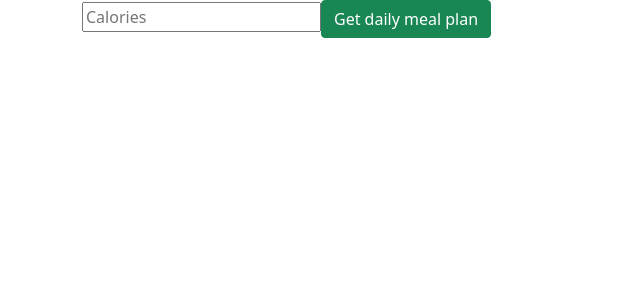
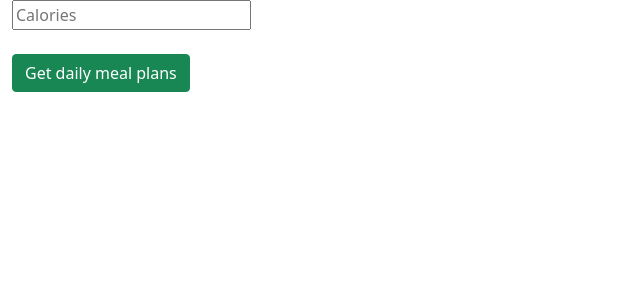
Before and after one commit to bhankymyk/Calorie-meal-planner, a React (Create React App) app: page / in a window 1280 px wide. Shown: the top 300 px of the page, without its empty margins (0-640 px from the left). Built offline with nearby package versions, Linux system fonts and the light colour scheme.

Commit message:
display in col partially resolved

```diff
--- a/src/App.css
+++ /dev/null
@@ -1,3 +0,0 @@
-.App {
-;
-}
--- a/src/App.js
+++ b/src/App.js
@@ -27,18 +27,16 @@ function App() {
 
 
   return (
-    <Container>
+    <Container fluid>
 <Row>
-<div className="App">
       <div className="main">
-        <input type="number" placeholder="Calories" onChange={handleChange}/>
+        <input type="number" placeholder="Calories" onChange={handleChange}/> <br/> <br/>
       <Button onClick={getMealData} className="btn btn-success btn-block" >
-Get daily meal plan
+Get daily meal plans
       </Button>
       </div>
-      {mealData && <MealList mealData={mealData} />}
-      </div>
-  </Row>
+      </Row>
+        {mealData && <MealList mealData={mealData} />}
     </Container>
   );
 }
--- a/src/Component/Meal.jsx
+++ b/src/Component/Meal.jsx
@@ -18,7 +18,7 @@ export default function Meal({ meal }) {
 
 
   return (
-        <div className="mr-3 col-sm-6 col-md-4">
+        <div className="mealmains">
             <h1>{meal.title} </h1>
             <img src={imageUrl} alt="recipe"/>
             <ul>
--- a/src/Component/MealList.jsx
+++ b/src/Component/MealList.jsx
@@ -5,7 +5,7 @@ export default function MealList({ mealData }) {
     const nutrients = mealData.nutrients;
 
     return (
-    <div className="mr-3 col-sm-6 col-md-4">
+    <div className="">
         <div className='mealmain'>
             <h1>Macros</h1>
             <ul>
@@ -16,11 +16,11 @@ export default function MealList({ mealData }) {
             </ul>
         </div>
 
-        <section>
+        <div className="foods d-flex justify-content-between">
             {mealData.meals.map((meal) => {
                 return <Meal key={meal.id} meal={meal} />
             })}
-        </section>
+        </div>
     </div>
   );
 }
--- a/src/index.css
+++ b/src/index.css
@@ -1,13 +1,29 @@
 body {
-  margin: 0;
-  font-family: -apple-system, BlinkMacSystemFont, 'Segoe UI', 'Roboto', 'Oxygen',
+  margin: 0 !important;
+  padding: 0 !important;
+  box-sizing: border-box !important;
+  /* font-family: -apple-system, BlinkMacSystemFont, 'Segoe UI', 'Roboto', 'Oxygen',
     'Ubuntu', 'Cantarell', 'Fira Sans', 'Droid Sans', 'Helvetica Neue',
     sans-serif;
   -webkit-font-smoothing: antialiased;
-  -moz-osx-font-smoothing: grayscale;
+  -moz-osx-font-smoothing: grayscale; */
 }
 
 code {
   font-family: source-code-pro, Menlo, Monaco, Consolas, 'Courier New',
     monospace;
 }
+.mealmain ul li {
+  padding: 10px;
+  display: inline;
+  /* white-space: nowrap; */
+}
+/* h1 {
+  align-items: center;
+  white-space: nowrap;
+} */
+.mealmains ul li {
+  list-style: none;
+  /* display: inline; */
+  white-space: nowrap;
+}
```
Also changed, not shown: public/manifest.json (deleted).
